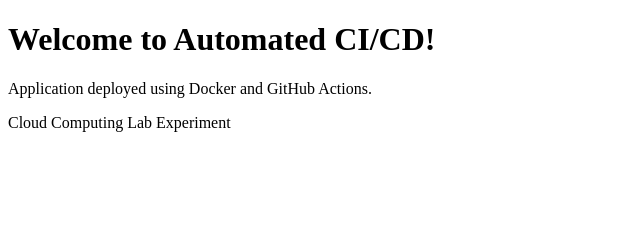
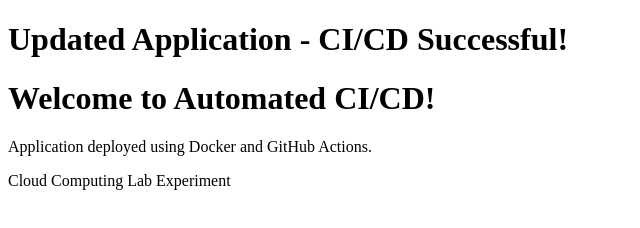
Before and after one commit to DarkOrange77/cloud-cicd-practical, a plain HTML site: page index.html in a window 1280 px wide. Shown: the whole page, without its empty margins (0-640 px from the left). Drawn offline with Linux system fonts and the light colour scheme.

Commit message:
Update application for CI CD test

```diff
--- a/index.html
+++ b/index.html
@@ -3,6 +3,7 @@
 <html>
 <head>
   <title>Cloud CI/CD Practical</title>
+  <h1>Updated Application - CI/CD Successful!</h1>
 </head>
 <body>
   <h1>Welcome to Automated CI/CD!</h1>
```
